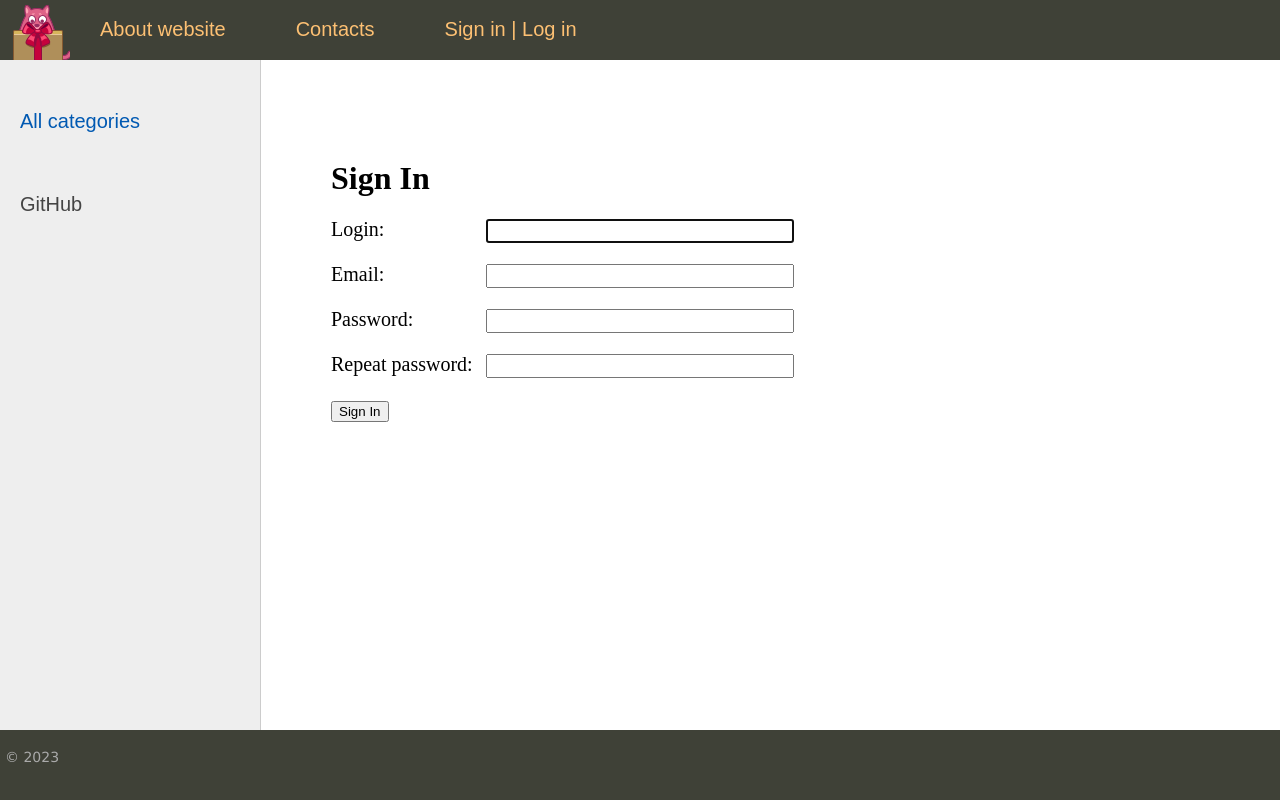
After one commit to levina-anna/Famous_Cats, a Django app: page /register/ in a window 1280 px wide. The commit adds this page. Run offline with Django 4.2, Linux system fonts and the light colour scheme; data that the repository does not hold is empty.

Commit message:
registration added

```diff
--- a/coolsite/cats/forms.py
+++ b/coolsite/cats/forms.py
@@ -1,6 +1,8 @@
 # Тут находятся все формы
 
 from django import forms
+from django.contrib.auth.forms import UserCreationForm
+from django.contrib.auth.models import User
 from django.core.exceptions import ValidationError
 
 from .models import *
@@ -27,3 +29,14 @@ class AddPostForm(forms.ModelForm):
             raise ValidationError("Length exceeds 200 characters")
 
         return title
+
+
+class RegisterUserForm(UserCreationForm):
+    username = forms.CharField(label='Login', widget=forms.TextInput(attrs={'class': 'form-input'}))
+    email = forms.CharField(label='Email', widget=forms.EmailInput(attrs={'class': 'form-input'}))
+    password1 = forms.CharField(label='Password', widget=forms.PasswordInput(attrs={'class': 'form-input'}))
+    password2 = forms.CharField(label='Repeat password', widget=forms.PasswordInput(attrs={'class': 'form-input'}))
+
+    class Meta:
+        model = User
+        fields = ('username', 'email', 'password1', 'password2')
--- a/coolsite/cats/templates/cats/base.html
+++ b/coolsite/cats/templates/cats/base.html
@@ -17,12 +17,9 @@
 			<ul id="mainmenu" class="mainmenu">
 			<li class="logo"><a href="{% url 'home' %}"><div class="logo"></div></a></li>
 {% for m in menu %}
-	{% if not forloop.last %}
 			<li><a href="{% url m.url_name %}">{{m.title}}</a></li>
-	{% else %}
-			<li class="last"><a href="{% url m.url_name %}">{{m.title}}</a></li>
-	{% endif %}
 {% endfor %}
+                <li><a href="{% url 'register' %}">Sign in</a> | <a href="{% url 'login' %}">Log in</a></li>
 			</ul>
 			<div class="clear"></div>
 		</div>
--- /dev/null
+++ b/coolsite/cats/templates/cats/register.html
@@ -0,0 +1,17 @@
+{% extends 'cats/base.html' %}
+
+{% block content %}
+<h1>{{ title }}</h1>
+
+<form method="post">
+    {% csrf_token %}
+
+    {% for f in form %}
+    <p><label class="form-label" for="{{ f.id_for_label }}">{{ f.label }}: </label> {{ f }}</p>
+    <div class="form-error">{{ f.errors }}</div>
+    {% endfor %}
+
+    <button type="submit">Sign In</button>
+</form>
+
+{% endblock %}
--- a/coolsite/cats/urls.py
+++ b/coolsite/cats/urls.py
@@ -7,6 +7,7 @@ urlpatterns = [
     path('addpage/', AddPage.as_view(), name='add_page'),
     path('contact/', contact, name='contact'),
     path('login/', login, name='login'),
+    path('register/', RegisterUser.as_view(), name='register'),
     path('post/<slug:post_slug>/', ShowPost.as_view(), name='post'),
     path('category/<slug:cat_slug>/', CatsCategory.as_view(), name='category'),
 ]
--- a/coolsite/cats/utils.py
+++ b/coolsite/cats/utils.py
@@ -5,8 +5,6 @@ from .models import *
 menu = [{'title': "About website", 'url_name': 'about'},
         {'title': "Add page", 'url_name': 'add_page'},
         {'title': "Contacts", 'url_name': 'contact'},
-        {'title': "Log In", 'url_name': 'login'},
-
 ]
 
 class DataMixin:
--- a/coolsite/cats/views.py
+++ b/coolsite/cats/views.py
@@ -92,3 +92,14 @@ class CatsCategory(DataMixin, ListView):
         c_def = self.get_user_context(title='Category -' + str(context['posts'][0].cat),
         cat_selected=context['posts'][0].cat_id)
         return dict(list(context.items()) + list(c_def.items()))
+
+
+class RegisterUser(DataMixin, CreateView):
+    form_class = RegisterUserForm
+    template_name = 'cats/register.html'
+    success_url = reverse_lazy('login')
+
+    def get_context_data(self, *, object_list=None, **kwargs):
+        context = super().get_context_data(**kwargs)
+        c_def = self.get_user_context(title="Sign In")
+        return dict(list(context.items()) + list(c_def.items()))
```
